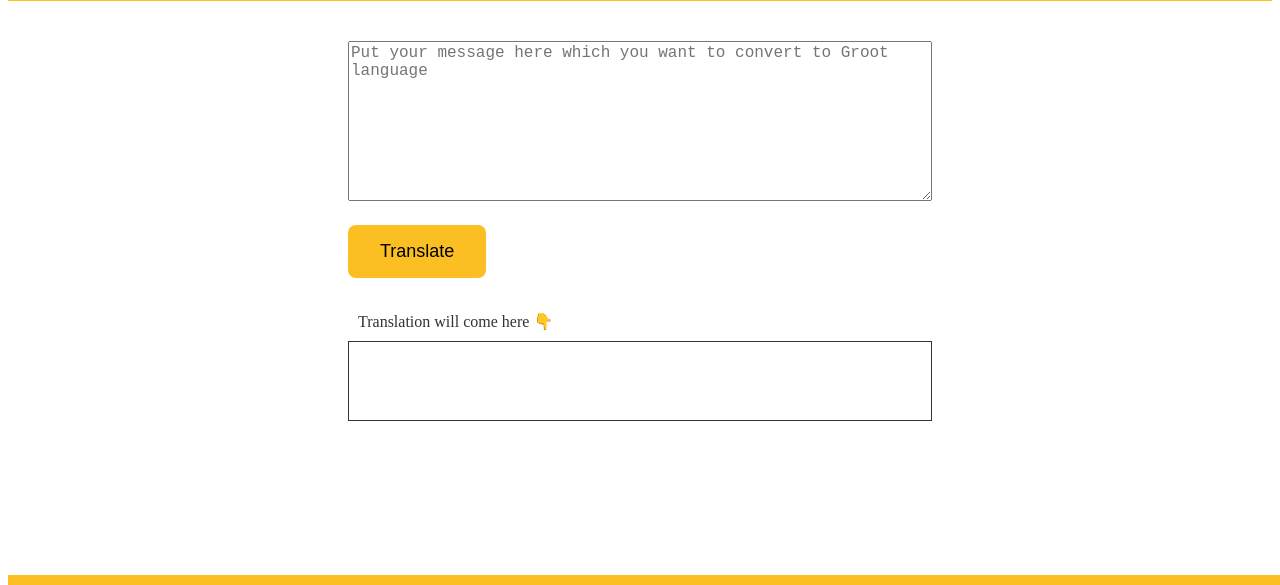
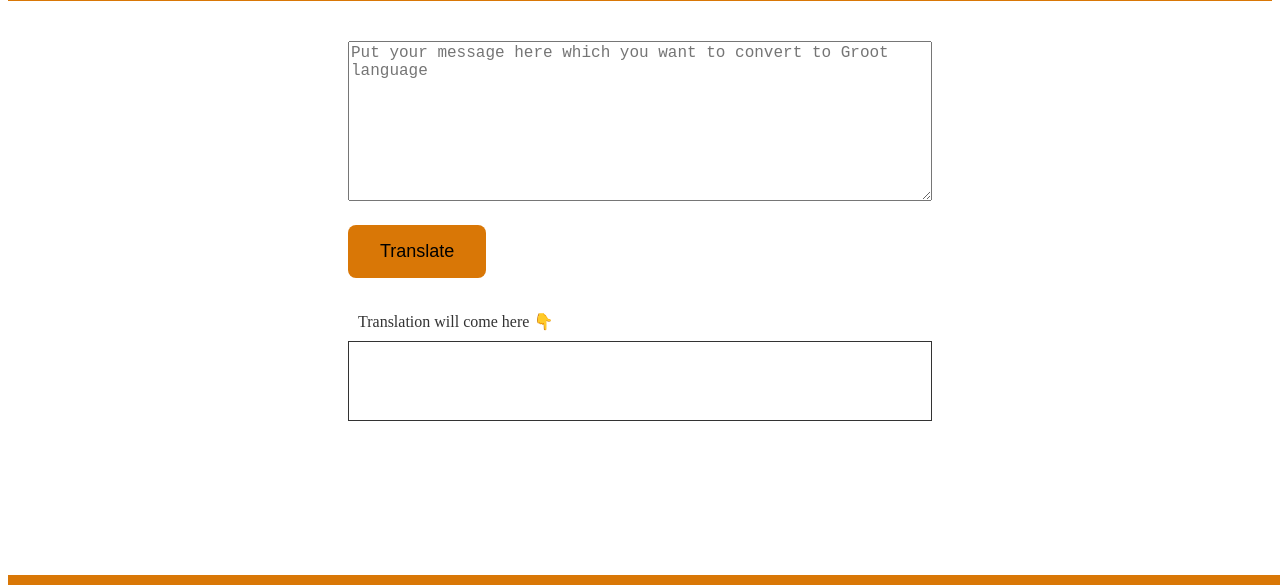
Before and after one commit to kotalwar-krishna/Mark-07_Groot_translator, a plain HTML site: page index.html in a window 1280 px wide. Shown: the part 94-679 px from the top of the page. Drawn offline with Linux system fonts and the light colour scheme; a web font is replaced by a local one.

Commit message:
Minor Changes fix

```diff
--- a/index.html
+++ b/index.html
@@ -4,7 +4,7 @@
     <meta charset="UTF-8">
     <meta http-equiv="X-UA-Compatible" content="IE=edge">
     <meta name="viewport" content="width=device-width, initial-scale=1.0">
-    <title>Minion Language</title>
+    <title>Groot Translation</title>
     <link rel="stylesheet" href="style.css">
 </head>
 <body>
--- a/style.css
+++ b/style.css
@@ -21,7 +21,7 @@
 @import url('https://fonts.googleapis.com/css2?family=Kaisei+Tokumin:wght@400;700&display=swap');
 
 :root {
-    --primary-color: #FBBF24;
+    --primary-color: #D97706;
     --black: #333333;
 }
 
@@ -31,6 +31,7 @@
 
 body {
     color: var(--black);
+
 }
 
 /* navigation */
@@ -48,6 +49,7 @@ nav {
     margin: 0px auto;
     padding: 0.5rem;
     max-width: 600px;
+
 }
 textarea {
     box-sizing: border-box;
```
Also changed, not shown: undraw_Instant_information_re_c5v5.svg (added).
